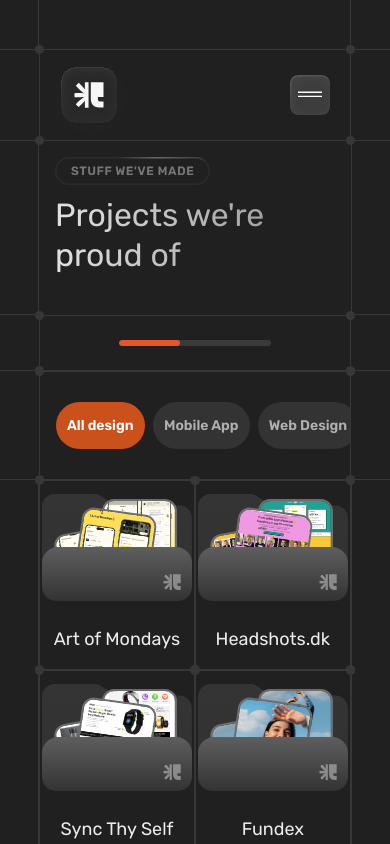
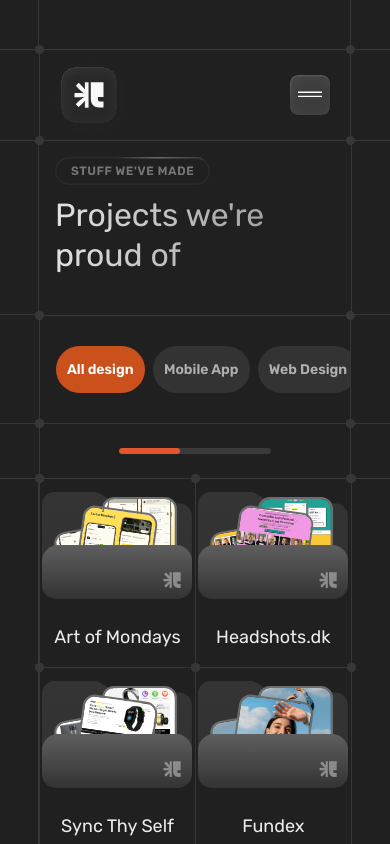
Before and after one commit to UsmanTariq786/webpioneers, a Next.js app: page /work in a window 390 px wide. Shown: the top 844 px of the page. Built offline with nearby package versions, Linux system fonts and the light colour scheme.

Commit message:
works design update

```diff
--- a/src/app/work/mapProjects.tsx
+++ b/src/app/work/mapProjects.tsx
@@ -39,7 +39,7 @@
       <div className="grid grid-cols-2 xs:grid-cols-2 sm:grid-cols-2 md:grid-cols-3 ">
         {filteredProjects.map((project, index) => (
           <div key={index+'yahayyiyaqaeym'}>
-          <RoundCornerWrapper>
+          <RoundCornerWrapper top={false} right={false}>
            <FolderWorkDesignComp
             keyvalue={index}
             image1Url={project.image1}
--- a/src/app/work/page.tsx
+++ b/src/app/work/page.tsx
@@ -22,17 +22,7 @@
         </div>
       </section>
 
-      <section className="block md:hidden">
-  <div className="w-full flex">
-    <div className="w-[9.95%] box-border border-b border-[#373737]"></div>
-    <div className="w-[80.08%]">
-      <RoundCornerWrapper>
-        <ProgressBar progress={40} />
-      </RoundCornerWrapper>
-    </div>
-    <div className="w-[9.95%] box-border border-b border-[#373737]"></div>
-  </div>
-</section>
+
 
   <section>
   <div className="w-full flex">
@@ -46,6 +36,17 @@
       </RoundCornerWrapper>
     </div>
     <div className="w-[9.95%] border-b border-[#373737]"></div>
+  </div>
+</section>
+<section className="block md:hidden">
+  <div className="w-full flex">
+    <div className="w-[9.95%] box-border border-b border-[#373737]"></div>
+    <div className="w-[80.08%]">
+      <RoundCornerWrapper top={false}>
+        <ProgressBar progress={40} />
+      </RoundCornerWrapper>
+    </div>
+    <div className="w-[9.95%] box-border border-b border-[#373737]"></div>
   </div>
 </section>
   {/* <section>
```
